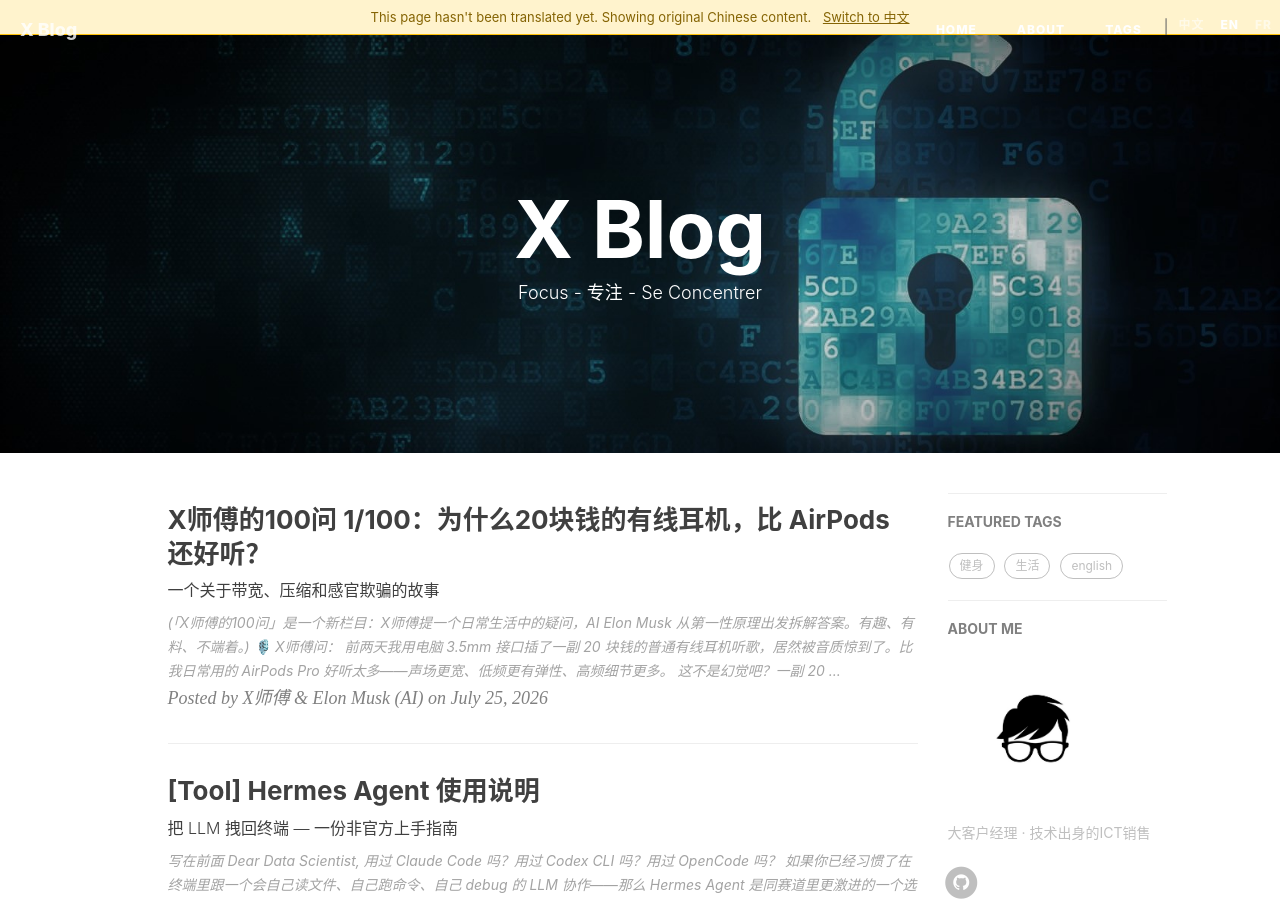
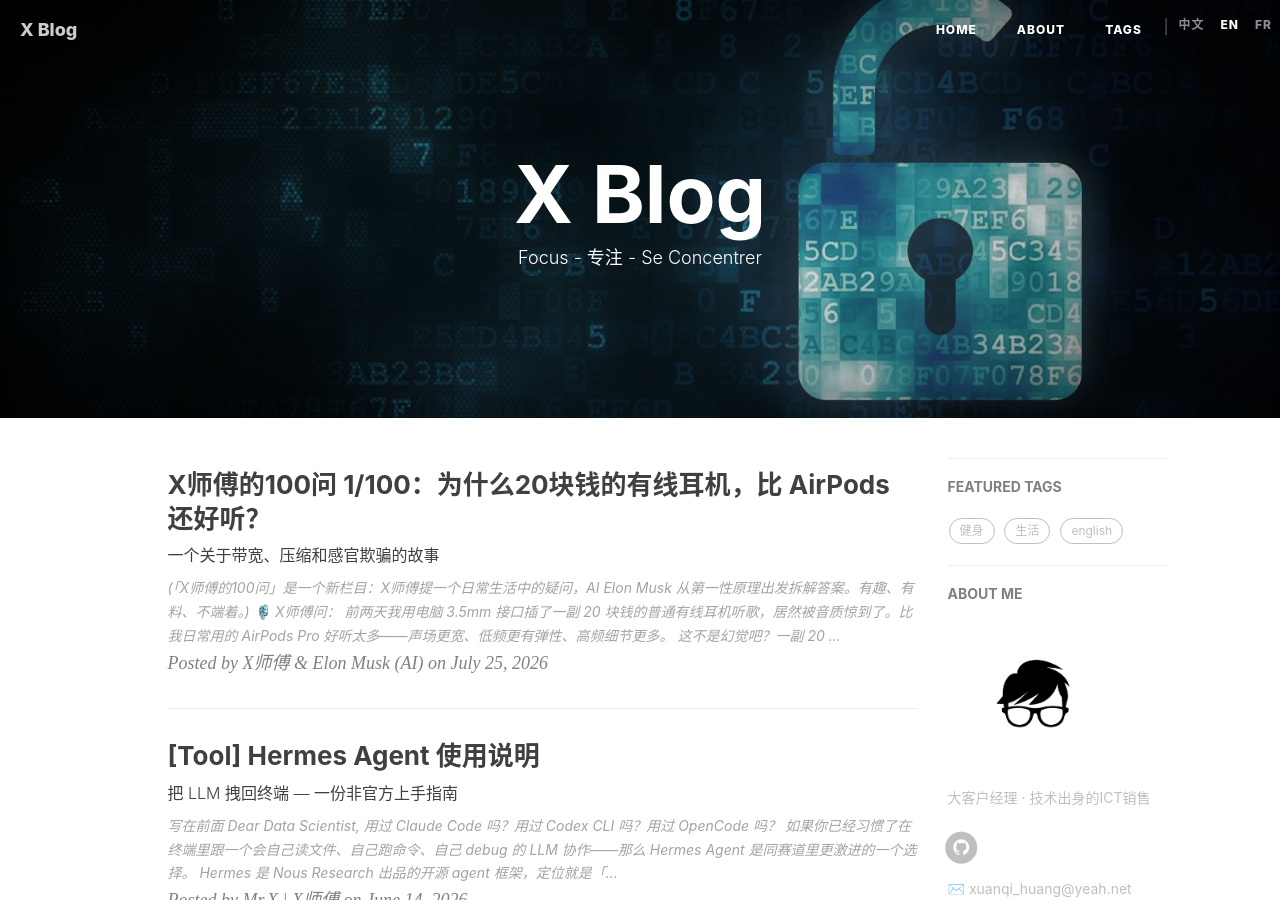
Before and after one commit to pickpikyup/pickpikyup.github.io, a Jekyll site: the page built from index.html, in a window 1280 px wide and 900 px high. Built offline with Jekyll 4.4.1, drawn with Linux system fonts in a browser that asks for light colours; nearby versions of some CDN libraries; the list of posts is cut into pages by our own code; comment, search, counter and statistics services are not loaded.

Commit message:
change default lang from en to zh-CN

```diff
--- a/_layouts/default.html
+++ b/_layouts/default.html
@@ -1,5 +1,5 @@
 <!DOCTYPE html>
-<html lang="en">
+<html lang="zh-CN">
 
 {% include head.html %}
 
@@ -7,13 +7,6 @@
 <body ontouchstart="">
 
     {% include nav.html %}
-
-    {% unless page.url == '/about/' %}
-    <div class="lang-notice">
-        This page hasn't been translated yet. Showing original Chinese content.
-        <a href="javascript:void(0)" onclick="switchLang('zh-CN')" style="color:#856404;text-decoration:underline;margin-left:8px;">Switch to 中文</a>
-    </div>
-    {% endunless %}
 
     {{ content }}
 
```
